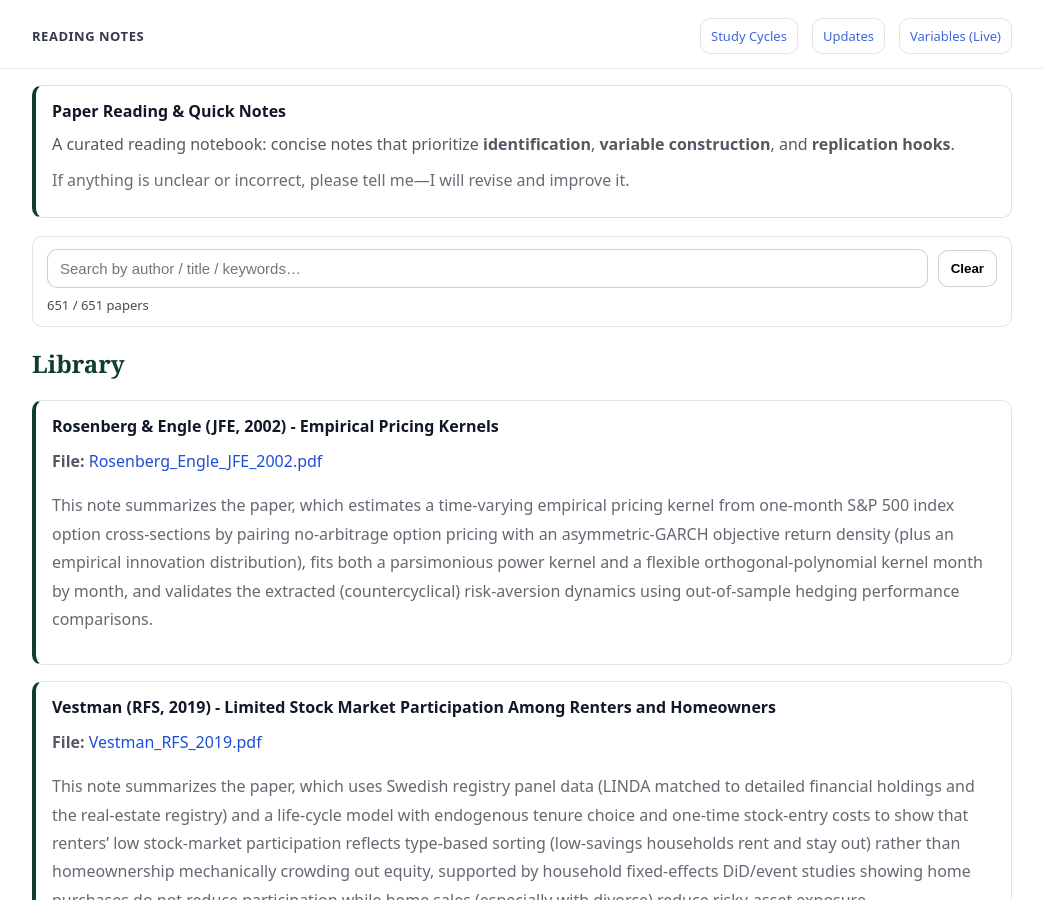
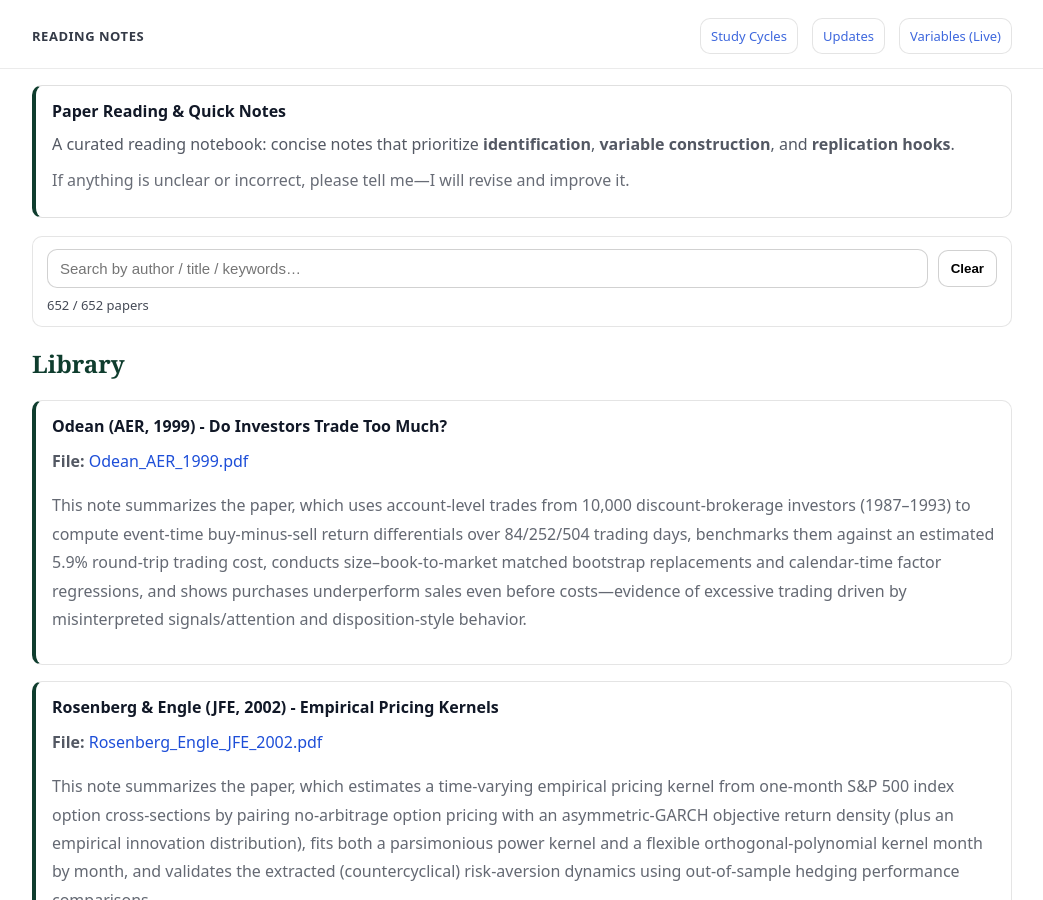
Before and after one commit to yaxinzn/study-archive, a Jekyll site: the page built from reading/index.md, in a window 1280 px wide and 900 px high. Shown: the whole window, without its empty margins (118-1161 px from the left). Built offline with Jekyll 4.4.1, drawn with Linux system fonts in a browser that asks for light colours.

Commit message:
Reading: add/update Odean_AER_1999.pdf

```diff
--- a/_data/reading.yml
+++ b/_data/reading.yml
@@ -1,3 +1,7 @@
+- title: "Odean (AER, 1999) - Do Investors Trade Too Much?"
+  file: "Odean_AER_1999.pdf"
+  desc: "This note summarizes the paper, which uses account-level trades from 10,000 discount-brokerage investors (1987–1993) to compute event-time buy-minus-sell return differentials over 84/252/504 trading days, benchmarks them against an estimated 5.9% round-trip trading cost, conducts size–book-to-market matched bootstrap replacements and calendar-time factor regressions, and shows purchases underperform sales even before costs—evidence of excessive trading driven by misinterpreted signals/attention and disposition-style behavior."
+
 - title: "Rosenberg & Engle (JFE, 2002) - Empirical Pricing Kernels"
   file: "Rosenberg_Engle_JFE_2002.pdf"
   desc: "This note summarizes the paper, which estimates a time-varying empirical pricing kernel from one-month S&P 500 index option cross-sections by pairing no-arbitrage option pricing with an asymmetric-GARCH objective return density (plus an empirical innovation distribution), fits both a parsimonious power kernel and a flexible orthogonal-polynomial kernel month by month, and validates the extracted (countercyclical) risk-aversion dynamics using out-of-sample hedging performance comparisons."
```
Also changed, not shown: 1 other file.
